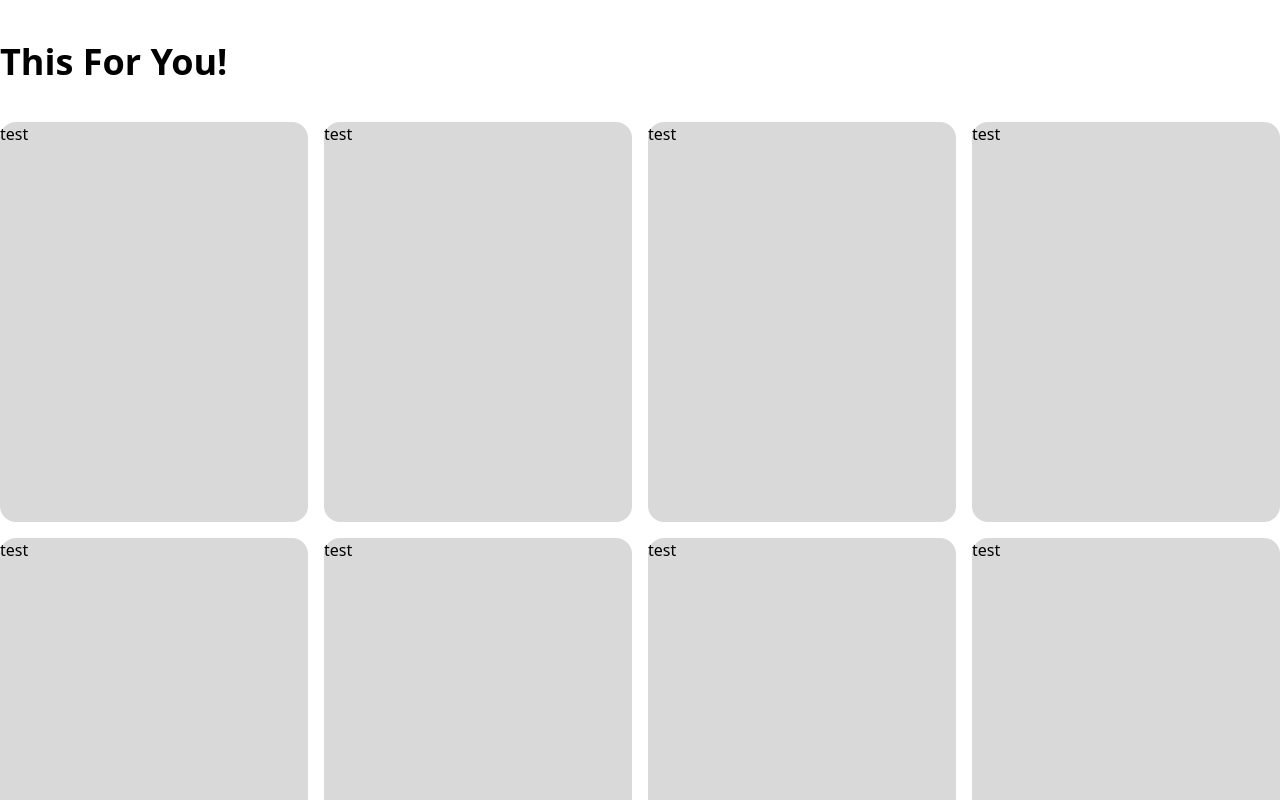
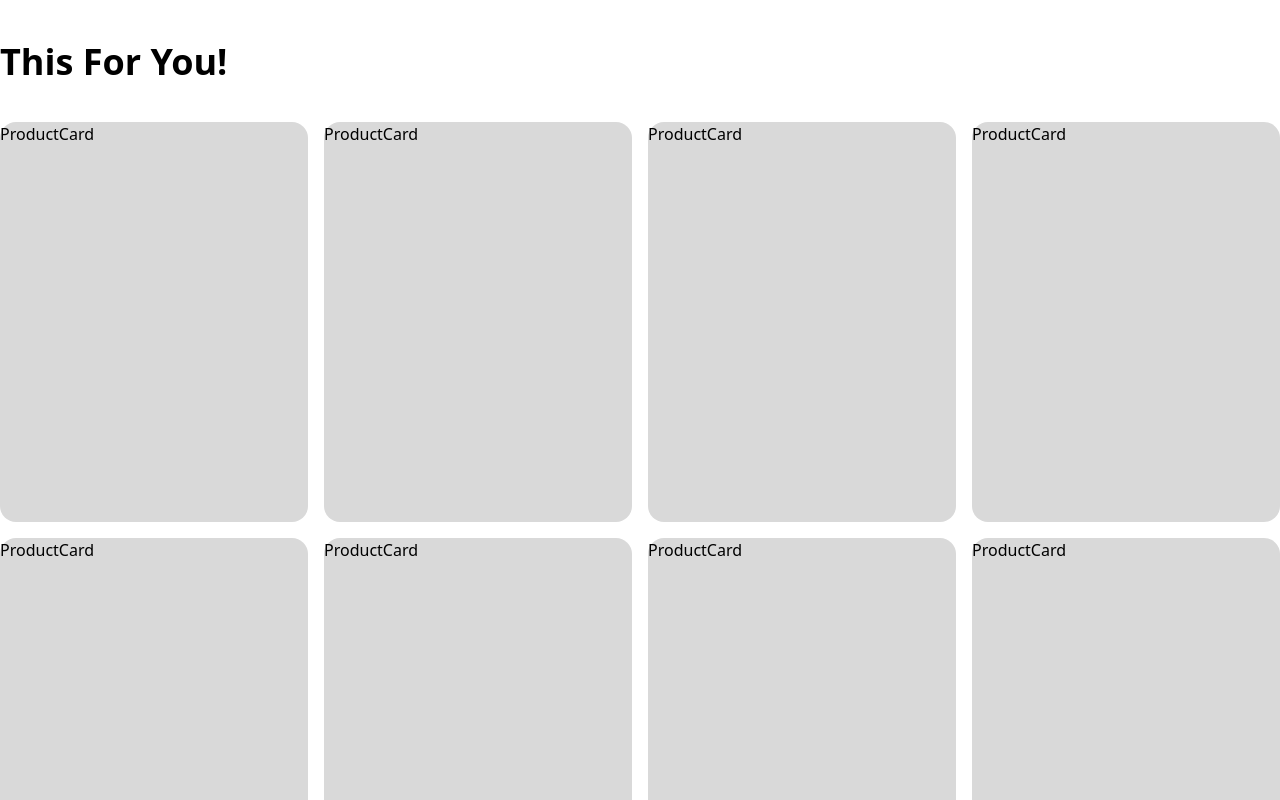
Before and after one commit to SodaraSou/Computer-Store-Website, a React (Create React App) app: page / in a window 1280 px wide. Shown: the part 700-1500 px from the top of the page. Built offline with nearby package versions, Linux system fonts and the light colour scheme.

Commit message:
Created component

```diff
--- /dev/null
+++ b/src/components/ProductCard.jsx
@@ -0,0 +1,11 @@
+import { Link } from "react-router-dom";
+import test from "../assets/img/Apple_MacBook_Pro_2023.jpg";
+function ProductCard() {
+  return (
+    <Link to="/" className="w-full h-[400px] bg-[#D9D9D9] rounded-2xl">
+      ProductCard
+    </Link>
+  );
+}
+
+export default ProductCard;
--- a/src/pages/Home.jsx
+++ b/src/pages/Home.jsx
@@ -1,8 +1,20 @@
 import Slider from "../components/Slider";
 import DropdownButton from "../components/DropdownButton";
-import { Link } from "react-router-dom";
+import ProductCard from "../components/ProductCard";
 
 function Home() {
+  const test = [
+    { id: 1 },
+    { id: 2 },
+    { id: 3 },
+    { id: 4 },
+    { id: 5 },
+    { id: 6 },
+    { id: 7 },
+    { id: 8 },
+    { id: 9 },
+    { id: 10 },
+  ];
   const type = [
     { id: 1, type: "Laptop" },
     { id: 2, type: "PC Hardware" },
@@ -28,34 +40,10 @@ function Home() {
         {/* Main Product Grid Section */}
         <section className="p-4 xl:py-10 xl:px-0">
           <h1 className="text-4xl font-bold mb-10">This For You!</h1>
-          <div className="grid grid-cols-2 grid-rows-4 md:grid-cols-4 md:grid-rows-2 gap-4">
-            <Link
-              to="/productpage"
-              className="w-full h-[300px] md:h-[400px] bg-[#D9D9D9] rounded-2xl"
-            >
-              test
-            </Link>
-            <div className="w-full h-[300px] md:h-[400px] bg-[#D9D9D9] rounded-2xl">
-              test
-            </div>
-            <div className="w-full h-[300px] md:h-[400px] bg-[#D9D9D9] rounded-2xl">
-              test
-            </div>
-            <div className="w-full h-[300px] md:h-[400px] bg-[#D9D9D9] rounded-2xl">
-              test
-            </div>
-            <div className="w-full h-[300px] md:h-[400px] bg-[#D9D9D9] rounded-2xl">
-              test
-            </div>
-            <div className="w-full h-[300px] md:h-[400px] bg-[#D9D9D9] rounded-2xl">
-              test
-            </div>
-            <div className="w-full h-[300px] md:h-[400px] bg-[#D9D9D9] rounded-2xl">
-              test
-            </div>
-            <div className="w-full h-[300px] md:h-[400px] bg-[#D9D9D9] rounded-2xl">
-              test
-            </div>
+          <div className="grid grid-cols-1 md:grid-cols-3 xl:grid-cols-4 gap-4">
+            {test.map((card) => (
+              <ProductCard key={card.id} />
+            ))}
           </div>
         </section>
         {/* Top Categories Section */}
@@ -159,19 +147,10 @@ function Home() {
           <h1 className="text-4xl font-bold mb-10">
             Today Best Deals For You!
           </h1>
-          <div className="grid grid-cols-2 grid-rows-2 md:grid-cols-4 md:grid-rows-1 gap-4">
-            <div className="w-full h-[300px] md:h-[400px] bg-[#D9D9D9] rounded-2xl">
-              test
-            </div>
-            <div className="w-full h-[300px] md:h-[400px] bg-[#D9D9D9] rounded-2xl">
-              test
-            </div>
-            <div className="w-full h-[300px] md:h-[400px] bg-[#D9D9D9] rounded-2xl">
-              test
-            </div>
-            <div className="w-full h-[300px] md:h-[400px] bg-[#D9D9D9] rounded-2xl">
-              test
-            </div>
+          <div className="grid grid-cols-1 md:grid-cols-3 xl:grid-cols-4 gap-4">
+            {test.slice(0, 4).map((card) => (
+              <ProductCard key={card.id} />
+            ))}
           </div>
         </section>
         {/* Help Service Section */}
```
Also changed, not shown: src/assets/img/Apple_MacBook_Pro_2023.jpg (added).
